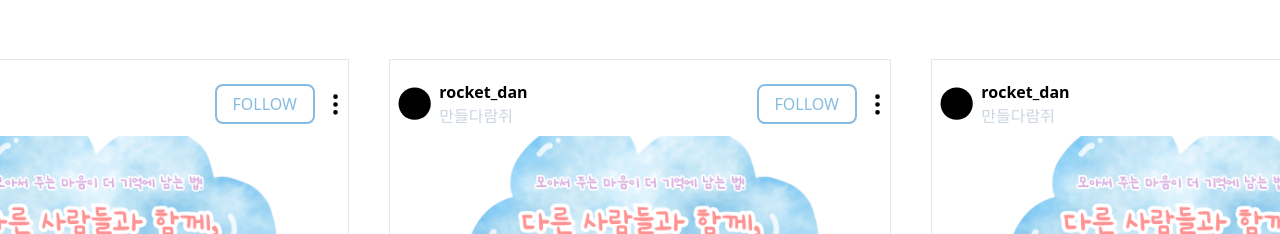
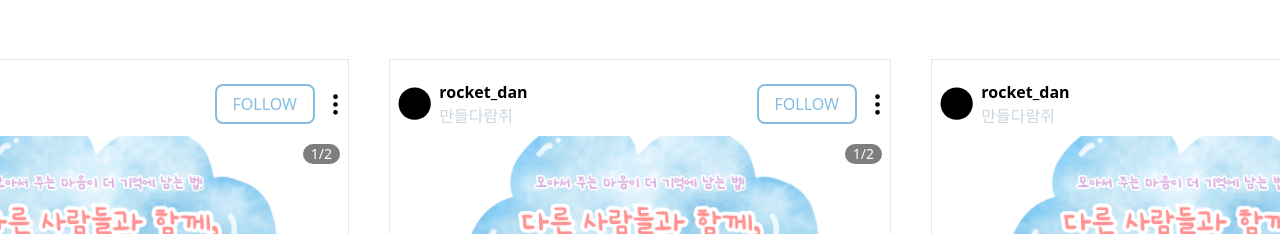
Before and after one commit to SW-rocket-dan/mvp-first, a React (Vite) app in the folder mvp/: page / in a window 1280 px wide. Shown: the part 1264-1498 px from the top of the page. Built offline with nearby package versions, Linux system fonts and the light colour scheme.

Commit message:
✨ feat(번호표): 위치 달앙주기

```diff
--- a/mvp/src/components/SlideImg.tsx
+++ b/mvp/src/components/SlideImg.tsx
@@ -30,6 +30,9 @@ const SlideImg = ({ width, imgUrl, text, purpose }: Props) => {
           <PromptBox width={width} text={text} purpose={purpose} />
         </div>
       </div>
+      <div className="absolute px-2 text-sm text-white bg-black opacity-50 right-2 top-2 rounded-3xl">
+        {isClick ? "2/2" : "1/2"}
+      </div>
     </div>
   );
 };
```
